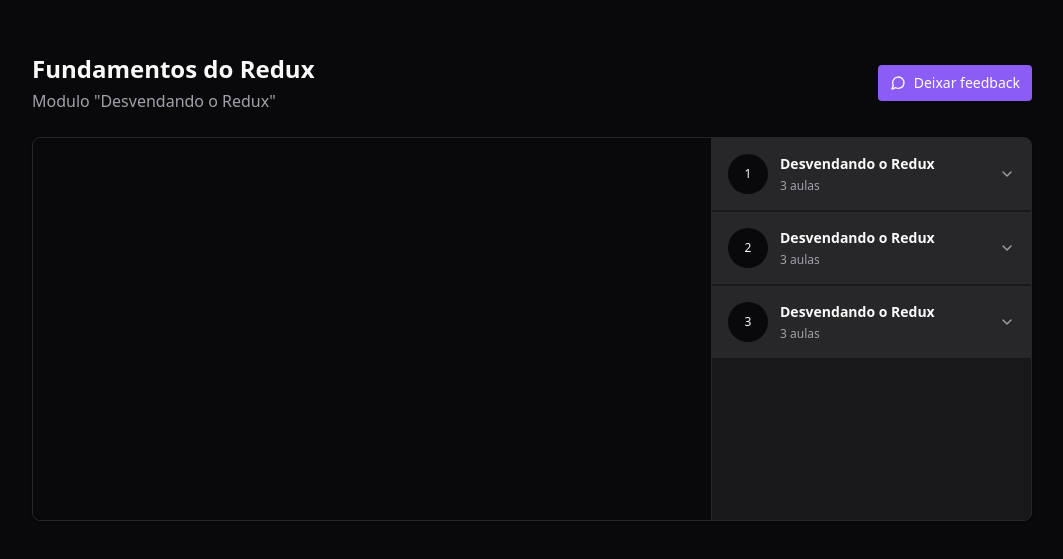
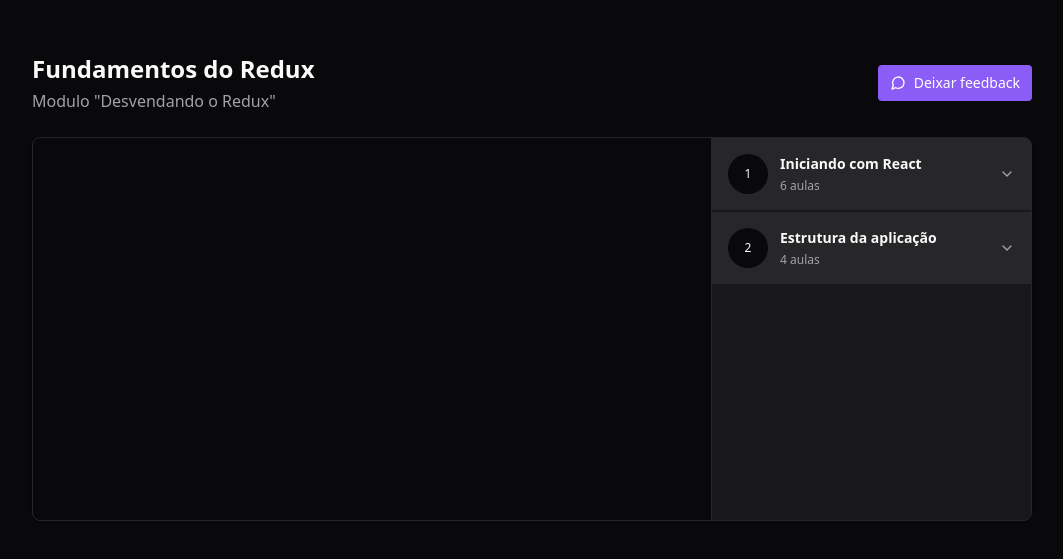
Before and after one commit to vian4dev/redux-zustand, a React (Vite) app: page / in a window 1280 px wide. Shown: the part 113-672 px from the top of the page, without its empty margins (108-1171 px from the left). Built offline with nearby package versions, Linux system fonts and the light colour scheme.

Commit message:
Criando reducer do player

```diff
--- a/src/components/Module.tsx
+++ b/src/components/Module.tsx
@@ -2,6 +2,7 @@
 
 import { ChevronDown } from "lucide-react";
 import { Lesson } from "./Lesson";
+import { useAppSelector } from "../store";
 
 interface ModuleProps {
     moduleIndex: number
@@ -11,6 +12,10 @@
 
 
 export function Module({ moduleIndex, title, amountOfLessons }: ModuleProps) {
+    const lessons = useAppSelector((state) => {
+        return state.player.course.modules[moduleIndex].lessons
+    })
+
     return (
         <Collapsible.Root className="group">
 
@@ -28,9 +33,15 @@
 
             <Collapsible.Content>
                 <nav className="relative flex flex-col gap-4 p-6">
-                    <Lesson title="Fundamentos do Redux" duration="09:13" />
-                    <Lesson title="Fundamentos do Redux" duration="09:13" />
-                    <Lesson title="Fundamentos do Redux" duration="09:13" />
+                    {lessons.map(lesson => {
+                        return (
+                            <Lesson
+                            key={lesson.id}
+                            title={lesson.title}
+                            duration={lesson.duration}
+                            />
+                        )
+                    })}
                 </nav>
             </Collapsible.Content>
         </Collapsible.Root>
--- a/src/pages/Player.tsx
+++ b/src/pages/Player.tsx
@@ -2,8 +2,13 @@
 import { Header } from '../components/Header'
 import { Video } from '../components/Video'
 import { Module } from '../components/Module'
+import { useAppSelector } from '../store'
 
 export function Player() {
+    const modules = useAppSelector(state => {
+        return state.player.course.modules
+    })
+
     return (
         <div className=" h-screen bg-zinc-950 text-zinc-50 flex justify-center items-center">
             <div className="flex w-[1000px] flex-col gap-6">
@@ -21,9 +26,17 @@
                         <Video />
                     </div>
                     <aside className="w-80 absolute top-0 bottom-0 right-0 border-l divide-y-2 divide-zinc-900 border-zinc-800 bg-zinc-900 overflow-y-scroll scrollbar scrollbar-thin scrollbar-track-zinc-950 scrollbar-thumb-zinc-800">
-                        <Module moduleIndex={0} title="Desvendando o Redux" amountOfLessons={3}/>
-                        <Module moduleIndex={1} title="Desvendando o Redux" amountOfLessons={3}/>
-                        <Module moduleIndex={2} title="Desvendando o Redux" amountOfLessons={3}/>
+                        {modules.map((module, index) => {
+                            return (
+                                <Module
+                                key={module.id}
+                                moduleIndex={index}
+                                title={module.title}
+                                amountOfLessons={module.lessons.length}
+
+                                />
+                            )
+                        })}
                     </aside>
                 </main>
             </div>
--- a/src/store/index.tsx
+++ b/src/store/index.ts
@@ -1,11 +1,12 @@
 import { configureStore } from "@reduxjs/toolkit";
 import { useSelector, TypedUseSelectorHook } from "react-redux";
+import { player } from "./slices/player";
 
 
 
 export const store = configureStore({
     reducer: {
-
+        player,
     }
 })
 
--- /dev/null
+++ b/src/store/slices/player.ts
@@ -0,0 +1,37 @@
+import { createSlice } from "@reduxjs/toolkit";
+
+const playerSlice = createSlice({
+    name: "player",
+    initialState: {
+        course: {
+            modules: [
+                {
+                  id: '1',
+                  title: 'Iniciando com React',
+                  lessons: [
+                    { id: 'Jai8w6K_GnY', title: 'CSS Modules', duration: '13:45' },
+                    { id: 'w-DW4DhDfcw', title: 'Estilização do Post', duration: '10:05' },
+                    { id: 'D83-55LUdKE', title: 'Componente: Header', duration: '06:33' },
+                    { id: 'W_ATsETujaY', title: 'Componente: Sidebar', duration: '09:12' },
+                    { id: 'Pj8dPeameYo', title: 'CSS Global', duration: '03:23' },
+                    { id: '8KBq2vhwbac', title: 'Form de comentários', duration: '11:34' },
+                  ],
+                },
+                {
+                  id: '2',
+                  title: 'Estrutura da aplicação',
+                  lessons: [
+                    { id: 'gE48FQXRZ_o', title: 'Componente: Comment', duration: '13:45' },
+                    { id: 'Ng_Vk4tBl0g', title: 'Responsividade', duration: '10:05' },
+                    { id: 'h5JA3wfuW1k', title: 'Interações no JSX', duration: '06:33' },
+                    { id: '1G0vSTqWELg', title: 'Utilizando estado', duration: '09:12' },
+                  ],
+                },
+              ],
+        }
+    },
+    reducers: {},
+})
+
+
+export const player = playerSlice.reducer
```
